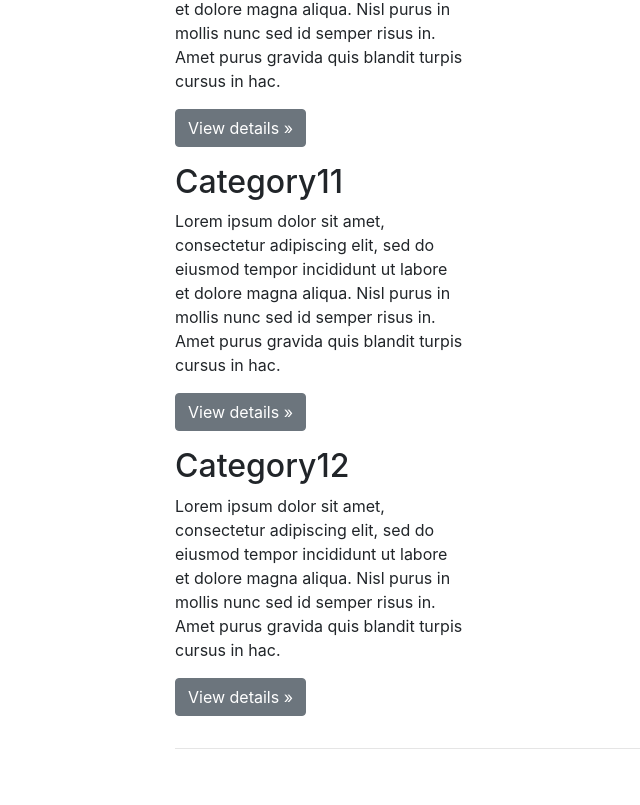
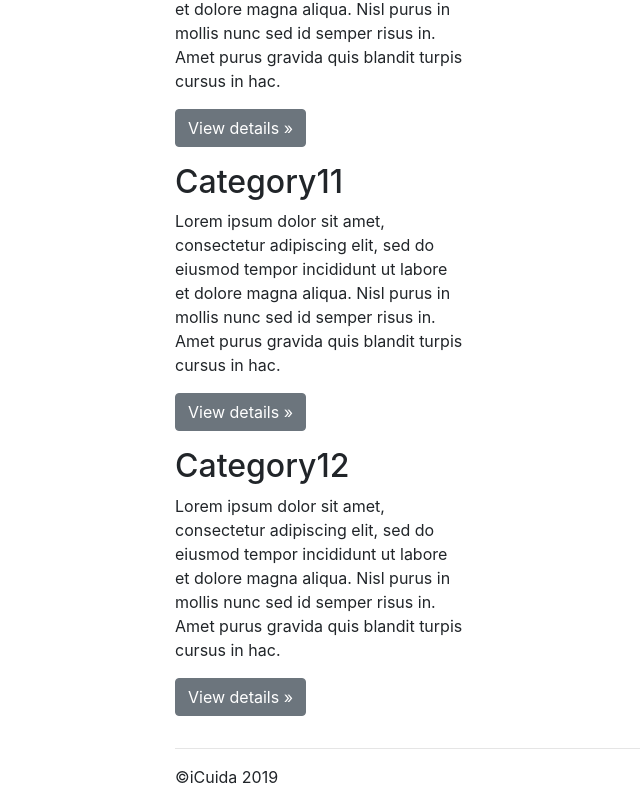
Before and after one commit to Iniciativa-Barcelona-Open-Data-I-iCuida/iCuida, a React (Create React App) app in the folder client/: page / in a window 1280 px wide. Shown: the part 2921-3726 px from the top of the page, without its empty margins (0-640 px from the left). Before the commit the page ends 3686 px from the top, so only its background shows below. Built offline with nearby package versions, Linux system fonts and the light colour scheme.

Commit message:
Add footer to Landing

```diff
--- a/client/src/components/Landing.js
+++ b/client/src/components/Landing.js
@@ -124,6 +124,9 @@ export default class Landing extends Component {
                     <hr></hr>
                 </div>
             </main>
+            <footer class="container">
+                <p>©iCuida 2019</p>
+            </footer>
         </React.Fragment>
         )
     }
```
